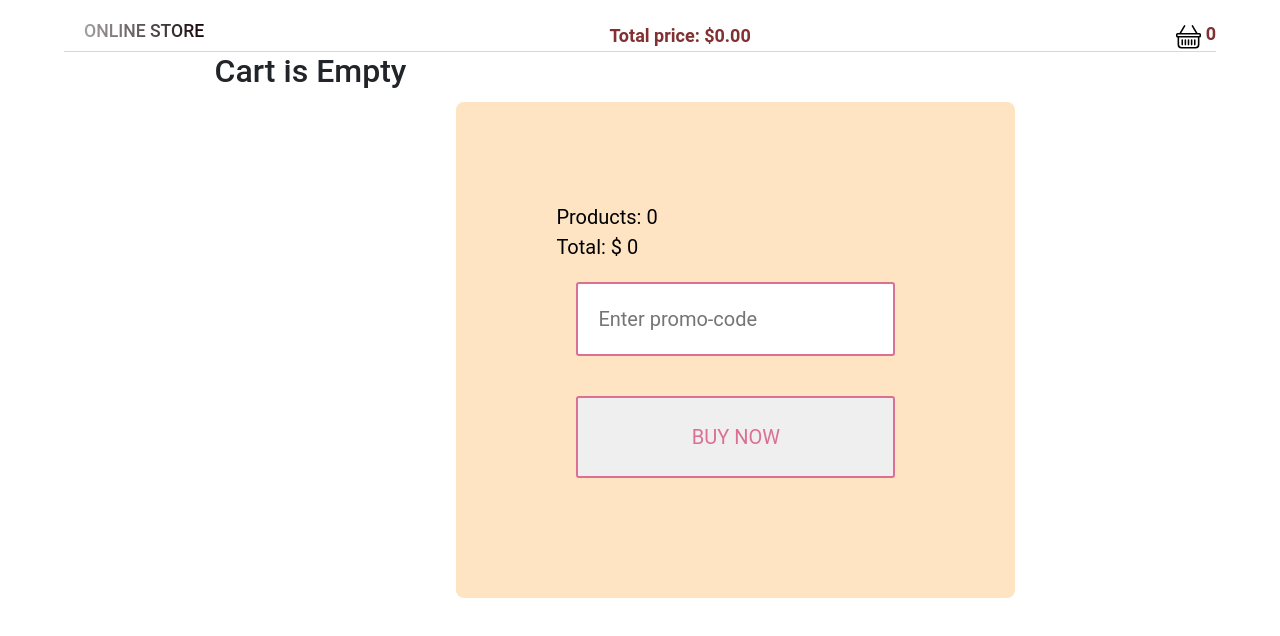
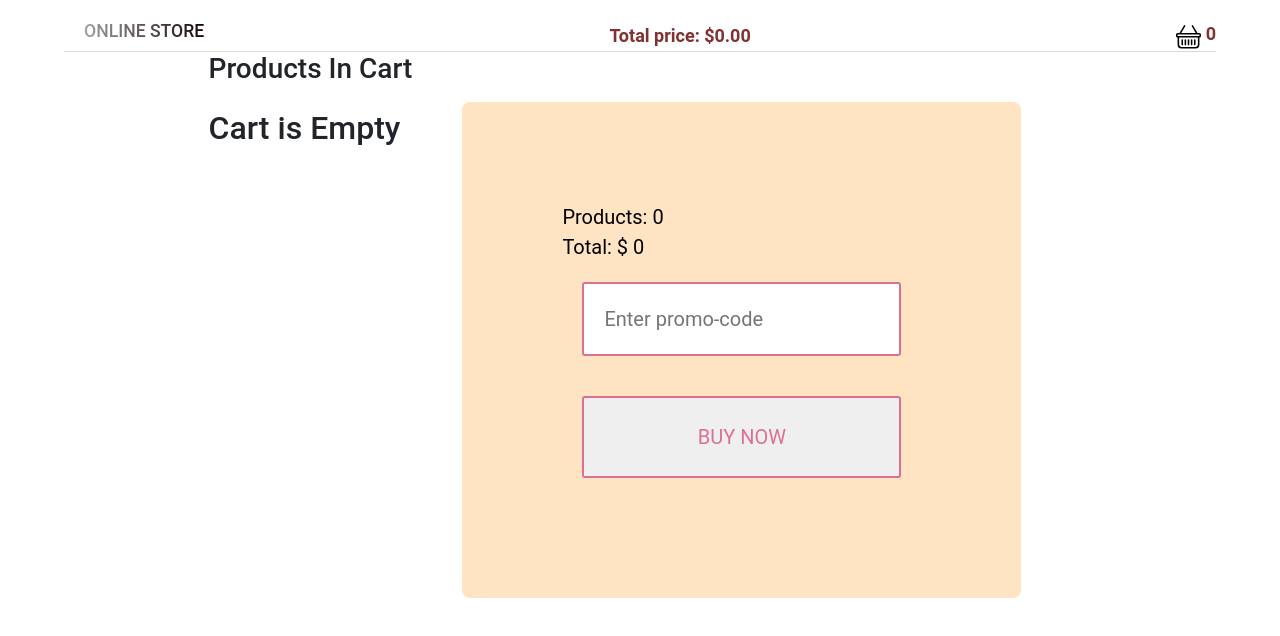
Before and after one commit to MihailMatveichuk/online-store, a React app: page /basket in a window 1280 px wide. Shown: the top 636 px of the page. Built offline with nearby package versions, Linux system fonts and the light colour scheme.

Commit message:
feat: add base pagination

```diff
--- a/src/components/Basket.tsx
+++ b/src/components/Basket.tsx
@@ -2,6 +2,8 @@ import { IBasketProps } from '../types';
 import CartsProduct from './CartsProduct';
 import CartSummary from './CartSummary';
 import styled from 'styled-components';
+import Pagination from './Pagination';
+import { useState } from 'react';
 
 const BasketStyled = styled.div`
   display: flex;
@@ -16,14 +18,24 @@ const CartsStyledDiv = styled.div`
 export const Basket = ({ onAdd, onDelete, orders }: IBasketProps) => {
 
  localStorage.setItem('orders',JSON.stringify(orders));
+ const [currentPage, setCurrentPage] = useState(1);
+  const [ordersPerPage] = useState(2);
+  const lastOrderIndex = currentPage * ordersPerPage;
+  const firstOrderIndex = lastOrderIndex - ordersPerPage;
+  const ordersStorage = JSON.parse(localStorage.getItem('orders') || '{}');
 
+  const uniqePurchases = orders.filter((el, ind) => ind === orders.indexOf(el));
+  const currentOrders = uniqePurchases.slice(firstOrderIndex, lastOrderIndex);
+
+  const paginate = (pageNum: number) => setCurrentPage(pageNum);
   return (
     <BasketStyled>
       <CartsStyledDiv>
+      <Pagination paginate={paginate} ordersPerPage={ordersPerPage}/>
       {orders.length === 0 ? (
         <h2>Cart is Empty</h2>
       ) : (
-        orders.filter((el, ind) => ind === orders.indexOf(el)).map((product) => <CartsProduct onAdd={onAdd} onDelete={onDelete} product={product} orders ={orders} />)
+        currentOrders.map((product) => <CartsProduct onAdd={onAdd} onDelete={onDelete} product={product} orders ={orders} />)
       )}
            </CartsStyledDiv>
        <CartSummary/>
--- /dev/null
+++ b/src/components/Pagination.tsx
@@ -0,0 +1,40 @@
+import { useState } from 'react';
+import { IPaginationProps, IPurchase } from '../types';
+
+const Pagination = ({paginate, ordersPerPage}:IPaginationProps) => {
+  const [currentPage, setCurrentPage] = useState(1);
+
+  const lastOrderIndex = currentPage * ordersPerPage;
+  const firstOrderIndex = lastOrderIndex - ordersPerPage;
+  const ordersStorage = JSON.parse(localStorage.getItem('orders') || '{}');
+
+  const uniqePurchases = ordersStorage.filter(
+    (el: IPurchase, ind: number) => ind === ordersStorage.indexOf(el)
+  );
+
+  const currentOrder = ordersStorage.slice(firstOrderIndex, lastOrderIndex);
+  const numOfPages: number[] = [];
+  const ordersCount = Math.ceil(ordersStorage.length / ordersPerPage);
+  for (let i = 1; i <= ordersCount; i++) {
+    numOfPages.push(i);
+  }
+
+  // const paginate = (pageNum: number) => setCurrentPage(pageNum);
+
+  return (
+    <div>
+      <h3>Products In Cart</h3>
+      <ul className="pagination">
+        {numOfPages.map((num) => (
+          <li className="page-item" key={num}  onClick={() => paginate(num)}>
+            <a href="#" className="page-link">
+              {num}
+            </a>
+          </li>
+        ))}
+      </ul>
+    </div>
+  );
+};
+
+export default Pagination;
```
Also changed, not shown: src/components/CartsProduct.tsx (+4 -3 lines), src/types.tsx (+22 -17 lines), src/components/Modal.tsx (line endings or trailing spaces).
